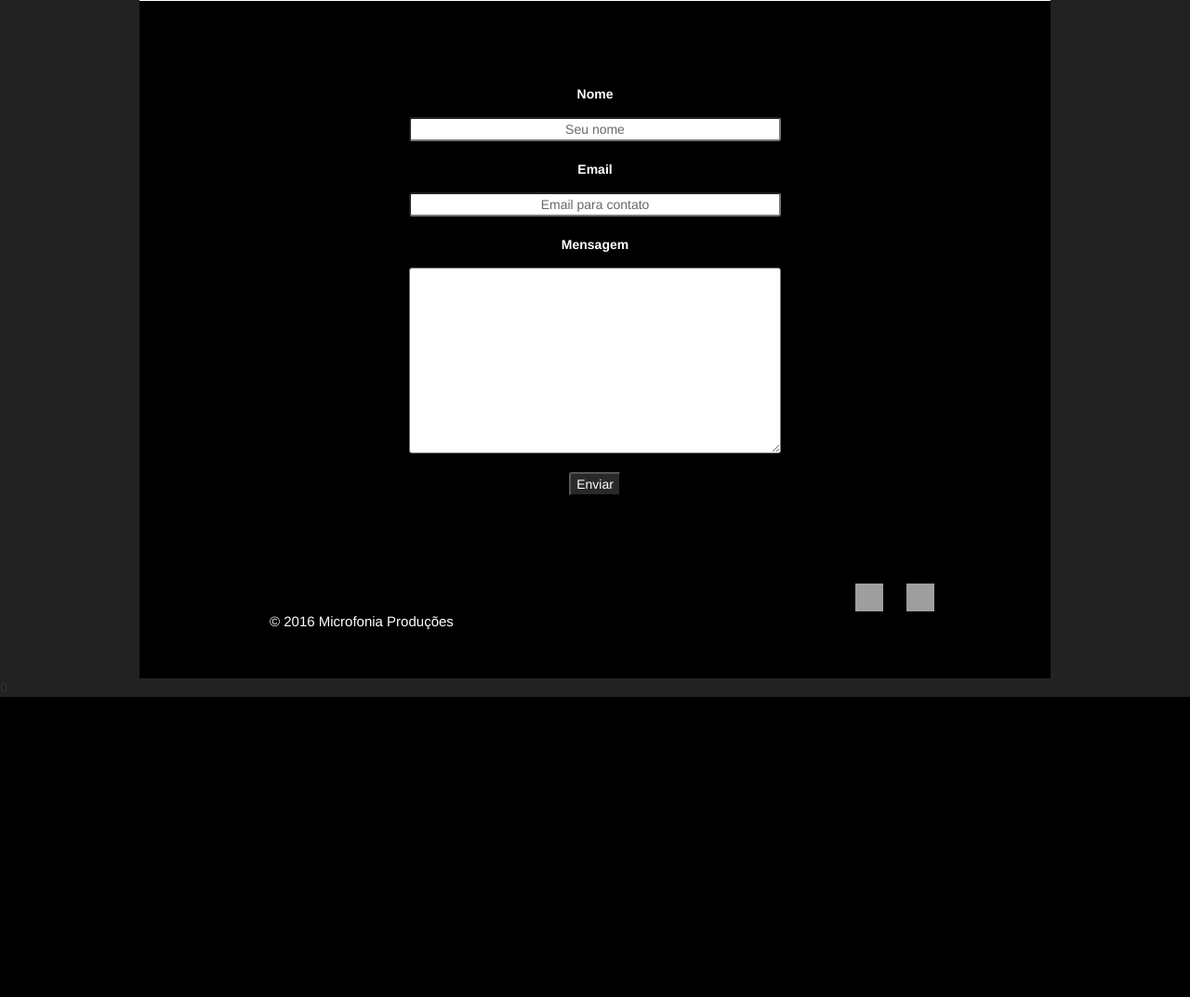
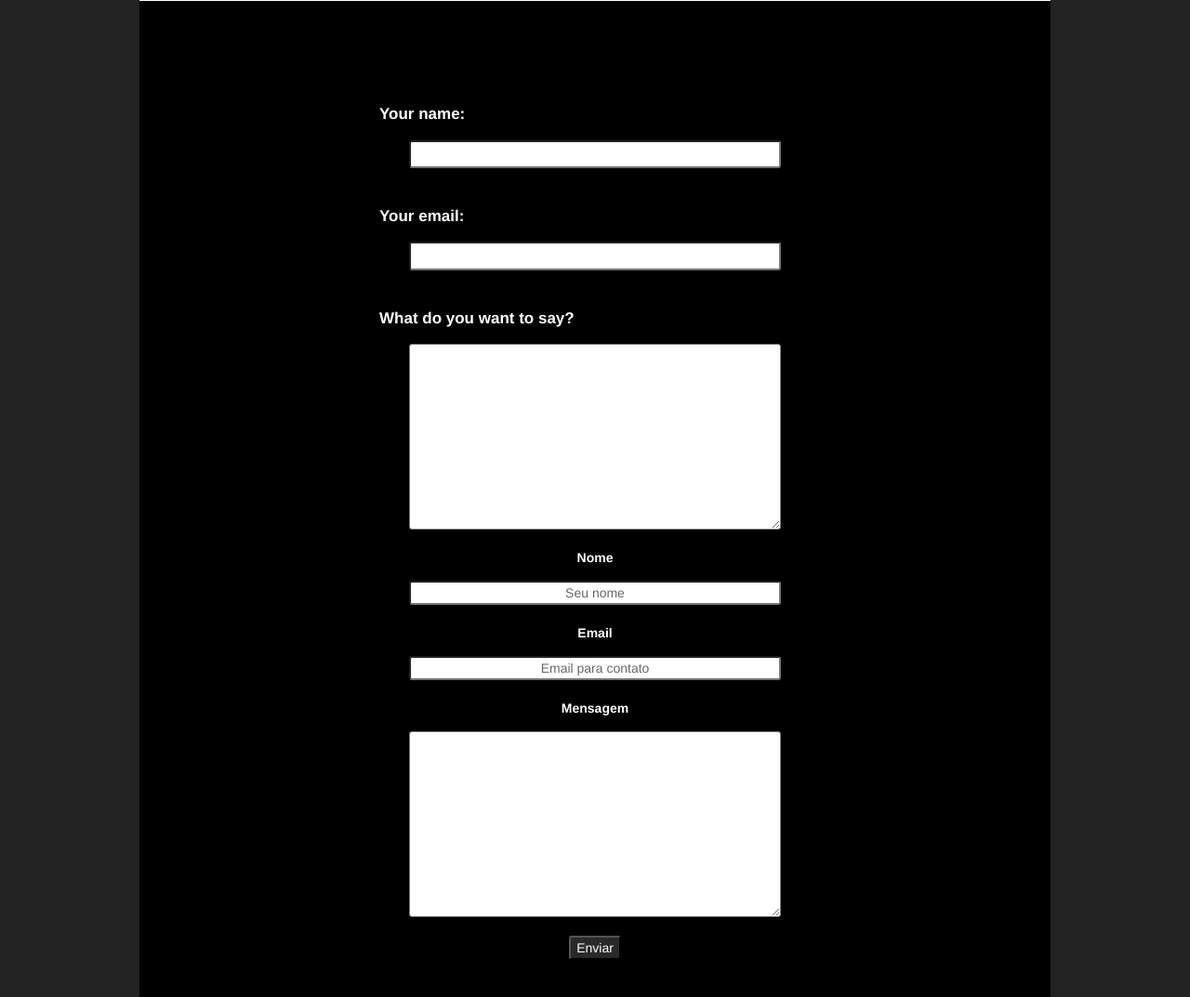
Before and after one commit to Microfonia/website, a Django app: page /microfonia/contato in a window 1280 px wide. Shown: the part 437-1510 px from the top of the page at 93% size. Before the commit the page ends 1187 px from the top, so only its background shows below. Run offline with Django 3.2, Linux system fonts and the light colour scheme; some libraries are stand-ins or nearby versions; grey boxes are pictures that could not be loaded.

Commit message:
tried to do the form, but didn't finished

```diff
--- /dev/null
+++ b/microfonia/forms.py
@@ -0,0 +1,14 @@
+from django import forms
+
+class ContactForm(forms.Form):
+    contact_name = forms.CharField(required=True)
+    contact_email = forms.EmailField(required=True)
+    content = forms.CharField(
+        required=True,
+        widget=forms.Textarea
+    )
+    def __init__(self, *args, **kwargs):
+        super(ContactForm, self).__init__(*args, **kwargs)
+        self.fields['contact_name'].label = "Your name:"
+        self.fields['contact_email'].label = "Your email:"
+        self.fields['content'].label = "What do you want to say?"
--- a/microfonia/templates/contact.html
+++ b/microfonia/templates/contact.html
@@ -4,6 +4,7 @@
 {% load static %}
 
 {% block css %}<link rel="stylesheet" href="{% static 'microfonia/contact.css' %}" type="text/css" charset="utf-8"> {% endblock css%}
+{% block title %}Contact - {{ block.super }}{% endblock %}
 
 {% block conteudo %}
 
@@ -16,8 +17,9 @@
 </div>
 
 <div id="content">
-	<form action="#" method="">
-
+	<form role="form" action="#" method="post">
+			{% csrf_token %}
+    		{{ form.as_p }}
 			<label for="name">Nome</label>
 			<input type="text" name="name" value="Seu nome" />
 
--- a/microfonia/views.py
+++ b/microfonia/views.py
@@ -1,6 +1,11 @@
-from django.shortcuts import render
+from django.shortcuts import render, redirect
+from django.core.mail import EmailMessage
+from django.template import Context
+from django.template.loader import get_template
 from django.http import HttpResponse
 from .models import Episode, Serie
+from .forms import ContactForm
+
 
 
 def videos(request):
@@ -23,4 +28,27 @@ def aboutus(request):
 	return render(request, 'aboutus.html')
 
 def contact(request):
-	return render(request, 'contact.html')
+    form_class = ContactForm
+    if request.method == 'POST':
+        form = form_class(data=request.POST)
+        if form.is_valid():
+            contact_name = request.POST.get('contact_name','')
+            contact_email = request.POST.get('contact_email', '')
+            form_content = request.POST.get('content', '')
+            template = get_template('contact_template.txt')
+            context = Context({
+                'contact_name': contact_name,
+                'contact_email': contact_email,
+                'form_content': form_content,
+                })
+            content = template.render(context)
+            email = EmailMessage(
+                "New contact form submission",
+                content,
+                "Your website" +'',
+                ['youremail@gmail.com'],
+                headers = {'Reply-To': contact_email }
+                )
+            email.send()
+            return redirect('contact')
+    return render(request, 'contact.html', {'form': form_class,})
--- a/website/settings.py
+++ b/website/settings.py
@@ -27,6 +27,12 @@ DEBUG = True
 
 ALLOWED_HOSTS = []
 
+EMAIL_BACKEND ='django.core.mail.backends.console.EmailBackend'
+DEFAULT_FROM_EMAIL = 'testing@example.com'
+EMAIL_HOST_USER = 'microfoniaproducoes@gmail.com'
+EMAIL_HOST_PASSWORD = 'cidadedocobre'
+EMAIL_USE_TLS = False
+EMAIL_PORT = 1025
 
 # Application definition
 
```
Also changed, not shown: microfonia/static/microfonia/aboutus.css (+0 -54 lines), microfonia/templates/contact_template.txt (added, +8 -0 lines).
